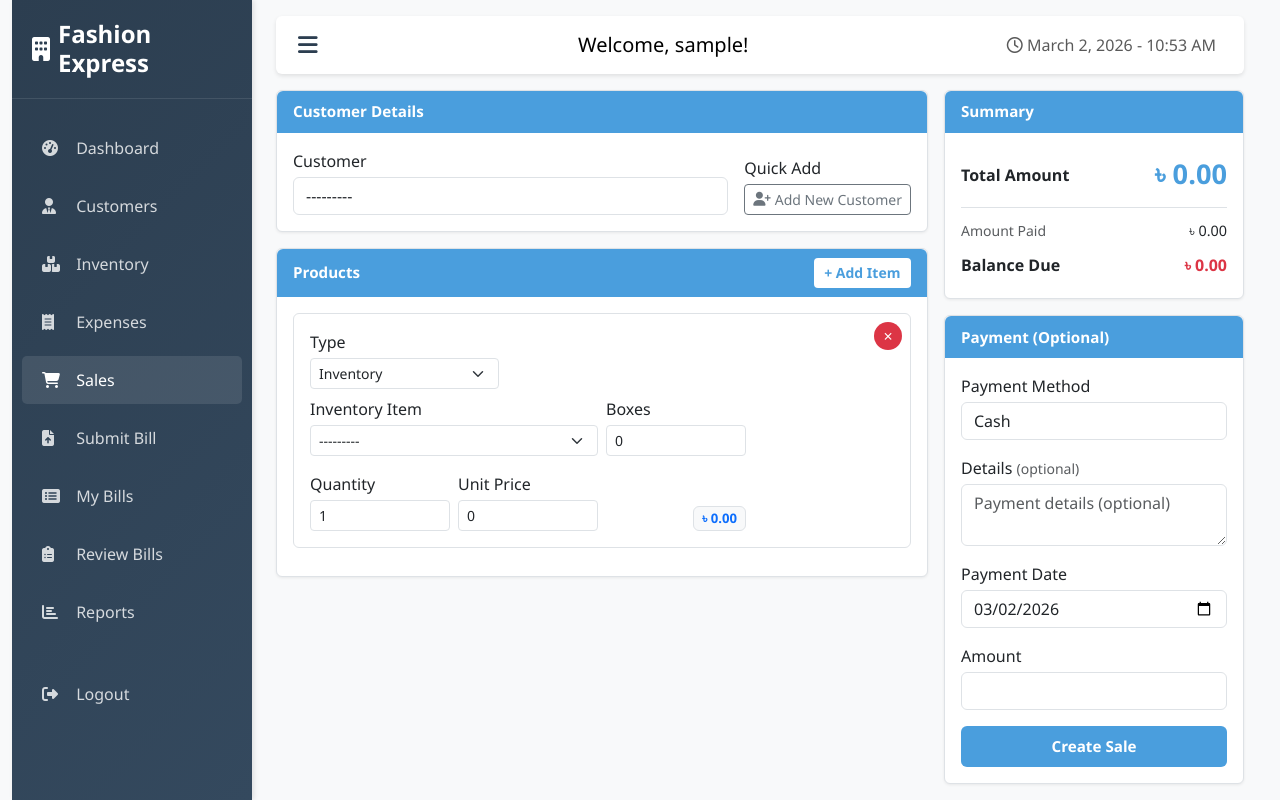
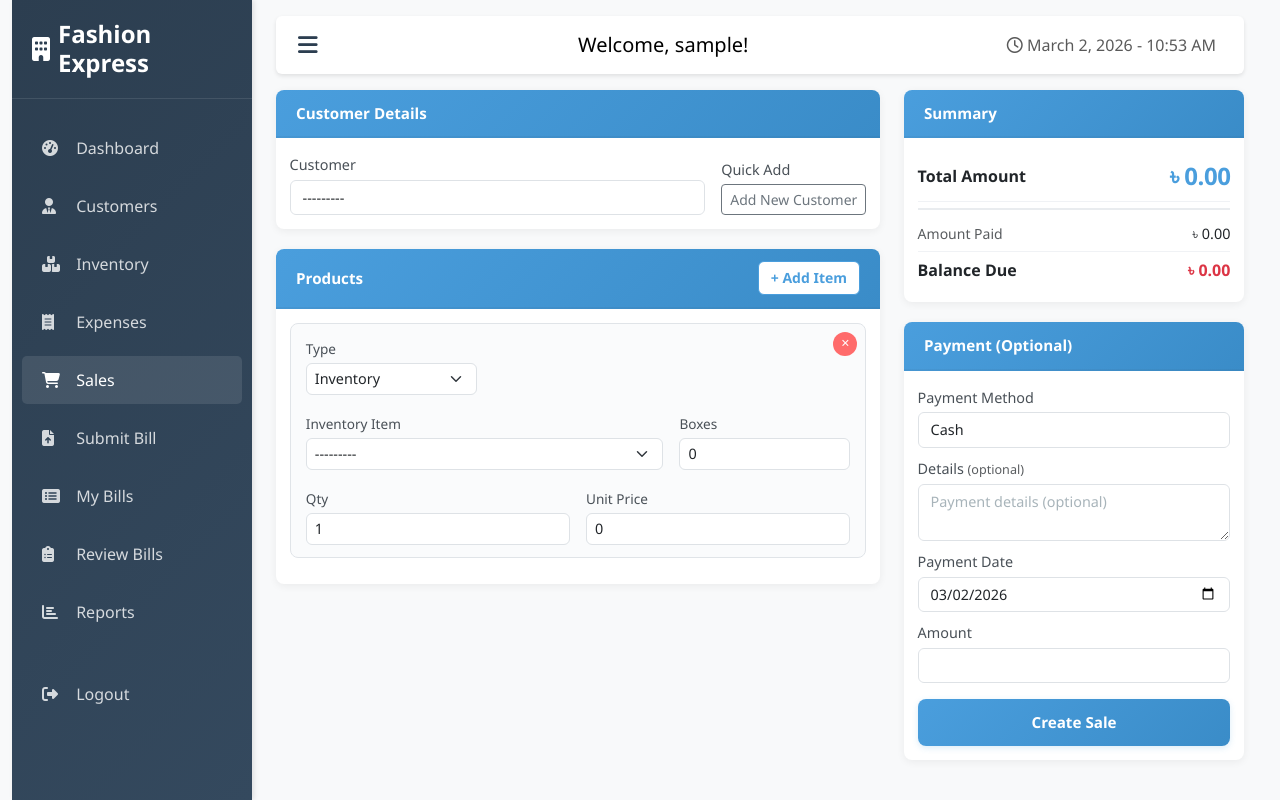
Before and after one commit to Emarat/org-management, a Django app: page /sales/new/ in a window 1280 px wide. Run offline with Django 4.2, Linux system fonts and the light colour scheme; the visitor is signed in with stand-in values (Sample User, id 1); data that the repository does not hold is empty.

Commit message:
improve sale page ui

```diff
--- a/templates/core/sale_create_unified.html
+++ b/templates/core/sale_create_unified.html
@@ -2,61 +2,166 @@
 {% block title %}{{ title|default:'Create Sale' }} - {{ brand.name|default:'Fashion Express' }}{% endblock %}
 {% block extra_css %}
 <style>
-  .sc-card { border: 1px solid #dee2e6; border-radius: .375rem; margin-bottom: 1rem; background: #fff; box-shadow: 0 1px 3px rgba(0,0,0,.07); }
+  /* Modern card design */
+  .sc-card {
+    border: none;
+    border-radius: 0.5rem;
+    margin-bottom: 1.25rem;
+    background: #fff;
+    box-shadow: 0 2px 8px rgba(0,0,0,.06);
+    transition: box-shadow 0.3s ease;
+    overflow: hidden;
+  }
+  .sc-card:hover { box-shadow: 0 4px 12px rgba(0,0,0,.1); }
+
   .sc-card-header {
-    background: #4a9edd;
+    background: linear-gradient(135deg, #4a9edd 0%, #3a8cc8 100%);
     color: #fff;
-    padding: .6rem 1rem;
-    border-radius: .375rem .375rem 0 0;
+    padding: .75rem 1.25rem;
     font-weight: 600;
     font-size: .95rem;
     display: flex;
     align-items: center;
-    gap: .4rem;
+    gap: .6rem;
+    border-bottom: 2px solid rgba(0,0,0,.05);
   }
-  .sc-card .card-body { padding: 1rem; }
+  .sc-card .card-body {
+    padding: .85rem;
+  }
 
+  /* Item cards */
   .item-card {
-    background: #fff;
-    border: 1px solid #dee2e6 !important;
-    border-radius: .375rem !important;
-    padding: 1rem !important;
+    background: #fafbfc;
+    border: 1.5px solid #e0e4e8 !important;
+    border-radius: .5rem !important;
+    padding: .75rem .95rem !important;
     margin-bottom: .75rem !important;
     position: relative;
+    transition: all 0.2s ease;
   }
+  .item-card:hover {
+    border-color: #4a9edd;
+    box-shadow: 0 2px 6px rgba(74, 158, 221, .1);
+  }
+
   .item-card .remove-item-btn {
     position: absolute !important; top: .5rem !important; right: .5rem !important;
-    width: 28px; height: 28px; padding: 0; border-radius: 50% !important;
-    background: #dc3545; color: #fff; border: none;
+    width: 24px; height: 24px; padding: 0; border-radius: 50% !important;
+    background: #ff6b6b; color: #fff; border: none;
     display: flex; align-items: center; justify-content: center;
-    font-size: 1rem; line-height: 1; z-index: 10; cursor: pointer;
+    font-size: .9rem; line-height: 1; z-index: 10; cursor: pointer;
+    transition: all 0.2s ease;
   }
-  .item-card .remove-item-btn:hover { background: #bb2d3b; }
+  .item-card .remove-item-btn:hover {
+    background: #ee5a52;
+    transform: scale(1.1);
+  }
 
-  .summary-total-amt { font-size: 1.7rem; font-weight: 800; color: #4a9edd; }
-  .summary-row { display: flex; justify-content: space-between; align-items: center; padding: .35rem 0; }
-  .summary-divider { border-top: 1px solid #dee2e6; margin: .4rem 0; }
+  /* Summary styling */
+  .summary-total-amt {
+    font-size: 1.5rem;
+    font-weight: 700;
+    color: #4a9edd;
+    letter-spacing: -0.5px;
+  }
+  .summary-row {
+    display: flex;
+    justify-content: space-between;
+    align-items: center;
+    padding: .4rem 0;
+    border-bottom: 1px solid #f0f2f5;
+  }
+  .summary-row:last-child { border-bottom: none; }
+  .summary-divider {
+    border-top: 2px solid #e9ecef;
+    margin: .4rem 0;
+  }
 
+  /* Button styling */
   .btn-create-sale {
+    background: linear-gradient(135deg, #4a9edd 0%, #3a8cc8 100%);
+    border: none;
+    color: #fff;
+    width: 100%;
+    padding: .75rem 1.25rem;
+    border-radius: .5rem;
+    font-weight: 600;
+    font-size: .95rem;
+    transition: all 0.3s ease;
+    box-shadow: 0 2px 6px rgba(74, 158, 221, .2);
+  }
+  .btn-create-sale:hover {
+    background: linear-gradient(135deg, #3a8cc8 0%, #2a7db8 100%);
+    transform: translateY(-2px);
+    box-shadow: 0 4px 10px rgba(74, 158, 221, .3);
+  }
+
+  /* Form elements */
+  .form-label {
+    font-weight: 500;
+    color: #495057;
+    font-size: .9rem;
+    margin-bottom: .5rem;
+  }
+
+  .form-control, .form-select {
+    border: 1.5px solid #dee2e6;
+    border-radius: .375rem;
+    transition: all 0.2s ease;
+    font-size: .9rem;
+  }
+
+  .form-control:focus, .form-select:focus {
+    border-color: #4a9edd;
+    box-shadow: 0 0 0 3px rgba(74, 158, 221, .1);
+  }
+
+  .form-control::placeholder {
+    color: #a8b4ba;
+  }
+
+  /* Add Item button */
+  #addItemRowBtn {
+    background: #fff;
+    color: #4a9edd;
+    font-weight: 600;
+    border: 1.5px solid #4a9edd;
+    padding: .35rem .75rem !important;
+    border-radius: .375rem;
+    transition: all 0.2s ease;
+  }
+
+  #addItemRowBtn:hover {
     background: #4a9edd;
-    border: none; color: #fff; width: 100%; padding: .55rem;
-    border-radius: .375rem; font-weight: 600; font-size: .95rem;
-    transition: background .15s;
+    color: #fff;
+    transform: translateY(-1px);
   }
-  .btn-create-sale:hover { background: #3a8cc8; color: #fff; }
 
   #itemsContainer:empty::after {
     content: 'No items yet. Click "+ Add Item" to get started.';
-    display: block; text-align: center; color: #adb5bd; padding: 2rem 0; font-size: .9rem;
+    display: block;
+    text-align: center;
+    color: #adb5bd;
+    padding: 2rem 0;
+    font-size: .95rem;
+    font-style: italic;
+  }
+
+  /* Responsive improvements */
+  @media (max-width: 768px) {
+    .summary-total-amt { font-size: 1.5rem; }
+    .sc-card .card-body { padding: 1rem; }
   }
 </style>
 {% endblock %}
 {% block content %}
 <form method="post" novalidate id="saleBuilderForm" autocomplete="off">
   {% csrf_token %}
-  {{ item_formset.management_form }}
+  <div style="display: none;">
+    {{ item_formset.management_form }}
+  </div>
 
-  <div style="display:flex; gap:1rem; align-items:flex-start;">
+  <div style="display:flex; gap:1.5rem; align-items:flex-start;">
 
     {# ── LEFT COLUMN ── #}
     <div style="flex:1 1 0; min-width:0;">
@@ -68,13 +173,15 @@
           <div class="row g-3 align-items-end">
             <div class="col">
               <label class="form-label mb-1">Customer</label>
-              {{ sale_form.customer }}
+              <div style="max-height: 36px;">
+                {{ sale_form.customer }}
+              </div>
             </div>
             <div class="col-auto">
               <label class="form-label mb-1">Quick Add</label>
               <button type="button" id="quickAddCustomerBtn"
                 class="btn btn-sm btn-outline-secondary d-flex align-items-center gap-1">
-                <i class="fas fa-user-plus"></i> Add New Customer
+                Add New Customer
               </button>
             </div>
           </div>
@@ -86,8 +193,7 @@
         <div class="sc-card-header">
           Products
           <button type="button" id="addItemRowBtn"
-            class="btn btn-sm ms-auto"
-            style="background:#fff; color:#4a9edd; font-weight:600; border:1px solid rgba(255,255,255,.6); padding:.2rem .6rem;">
+            class="btn btn-sm ms-auto">
             + Add Item
           </button>
         </div>
@@ -97,48 +203,41 @@
             {% with itype=form.item_type.value n=forloop.counter %}
             <div class="item-card" data-index="{{ forloop.counter0 }}">
               <button type="button" class="remove-item-btn" title="Remove">&times;</button>
-              {# Type row #}
-              <div class="row g-2 mb-2">
+              <div class="row g-3 mb-3">
                 <div class="col-md-4">
-                  <label class="form-label mb-1">Type</label>
+                  <label class="form-label mb-1" style="font-size:.85rem;">Type</label>
                   {{ form.item_type }}
                 </div>
               </div>
-              {# Inventory fields #}
               <div class="inv-fields" style="display:{% if itype == 'non_inventory' %}none{% else %}block{% endif %};">
-                <div class="row g-2 align-items-end">
-                  <div class="col-md-6">
-                    <label class="form-label mb-1">Inventory Item</label>
+                <div class="row g-3 align-items-end mb-3">
+                  <div class="col-md-8">
+                    <label class="form-label mb-1" style="font-size:.85rem;">Inventory Item</label>
                     {{ form.inventory_item }}
                   </div>
-                  <div class="col-md-3">
-                    <label class="form-label mb-1">Boxes</label>
+                  <div class="col-md-4">
+                    <label class="form-label mb-1" style="font-size:.85rem;">Boxes</label>
                     {{ form.boxes }}
                   </div>
                 </div>
               </div>
-              {# Machine fields #}
               <div class="machine-fields" style="display:{% if itype == 'non_inventory' %}block{% else %}none{% endif %};">
-                <div class="row g-2">
+                <div class="row g-3 mb-3">
                   <div class="col-12">
-                    <label class="form-label mb-1">Machine Details</label>
-                    {{ form.description }}
+                    <label class="form-label mb-1" style="font-size:.85rem;">Machine Details</label>
+                    <textarea name="{{ form.description.name }}" class="form-control form-control-sm" placeholder="Example:&#10;- Model: ABC-123&#10;- Capacity: 500kg" rows="3">{{ form.description.value|default:'' }}</textarea>
                   </div>
                 </div>
               </div>
               {# Shared: quantity + unit_price — rendered ONCE to avoid duplicate name submission #}
-              <div class="row g-2 mt-2 align-items-end">
-                <div class="col-md-3">
-                  <label class="form-label mb-1">Quantity <span class="unit-label text-primary small"></span></label>
+              <div class="row g-3 align-items-end">
+                <div class="col-md-6">
+                  <label class="form-label mb-1" style="font-size:.85rem;">Qty <span class="unit-label text-primary" style="font-size:.78rem;"></span></label>
                   {{ form.quantity }}
                 </div>
-                <div class="col-md-3">
-                  <label class="form-label mb-1">Unit Price</label>
+                <div class="col-md-6">
+                  <label class="form-label mb-1" style="font-size:.85rem;">Unit Price</label>
                   {{ form.unit_price }}
-                </div>
-                <div class="col-md-3 text-end">
-                  <label class="form-label mb-1">&nbsp;</label><br>
-                  <span class="badge bg-light text-primary border" style="font-size:.82rem; padding:.3rem .5rem;">৳&nbsp;<span class="line-total-val">0.00</span></span>
                 </div>
               </div>
               {{ form.non_field_errors }}
@@ -152,7 +251,7 @@
     </div>{# end left #}
 
     {# ── RIGHT COLUMN ── #}
-    <div style="flex:0 0 300px; min-width:260px;">
+    <div style="flex:0 0 340px; min-width:300px;">
 
       {# Summary #}
       <div class="sc-card">
@@ -178,15 +277,15 @@
       <div class="sc-card" id="paymentCard">
         <div class="sc-card-header">Payment (Optional)</div>
         <div class="card-body">
-          <div class="mb-3">
+          <div class="mb-2">
             <label class="form-label mb-1">Payment Method</label>
             {{ payment_form.method }}
           </div>
-          <div class="mb-3" id="payment-notes-wrapper">
+          <div class="mb-2" id="payment-notes-wrapper">
             <label class="form-label mb-1">Details <span class="text-muted small">(optional)</span></label>
             {{ payment_form.notes }}
           </div>
-          <div class="mb-3">
+          <div class="mb-2">
             <label class="form-label mb-1">Payment Date</label>
             {{ payment_form.payment_date }}
           </div>
@@ -447,40 +546,40 @@
 
       var cardHtml = '<div class="item-card" data-index="'+index+'">'
         + '<button type="button" class="remove-item-btn" title="Remove">&times;</button>'
-        + '<div class="row g-2 mb-2"><div class="col-md-4">'
-        +   '<label class="form-label mb-1">Type</label>'
-        +   '<select name="items-'+index+'-item_type" class="form-select form-select-sm">'
-        +     '<option value="inventory" selected>Inventory</option>'
-        +     '<option value="non_inventory">Machine</option>'
-        +   '</select>'
-        + '</div></div>'
+        + '<div class="row g-3 mb-3">'
+        +   '<div class="col-md-4">'
+        +     '<label class="form-label mb-1" style="font-size:.85rem;">Type</label>'
+        +     '<select name="items-'+index+'-item_type" class="form-select form-select-sm">'
+        +       '<option value="inventory" selected>Inventory</option>'
+        +       '<option value="non_inventory">Machine</option>'
+        +     '</select>'
+        +   '</div>'
+        + '</div>'
         + '<div class="inv-fields" style="display:block;">'
-        +   '<div class="row g-2 align-items-end">'
-        +     '<div class="col-md-6"><label class="form-label mb-1">Inventory Item</label>'
+        +   '<div class="row g-3 align-items-end mb-3">'
+        +     '<div class="col-md-8"><label class="form-label mb-1" style="font-size:.85rem;">Inventory Item</label>'
         +       '<select name="items-'+index+'-inventory_item" class="form-select form-select-sm"></select>'
         +     '</div>'
-        +     '<div class="col-md-3"><label class="form-label mb-1">Boxes</label>'
+        +     '<div class="col-md-4"><label class="form-label mb-1" style="font-size:.85rem;">Boxes</label>'
         +       '<input type="number" min="0" name="items-'+index+'-boxes" value="0" class="form-control form-control-sm boxes-inv">'
         +     '</div>'
         +   '</div>'
         + '</div>'
         + '<div class="machine-fields" style="display:none;">'
-        +   '<div class="row g-2">'
-        +     '<div class="col-12"><label class="form-label mb-1">Machine Details</label>'
-        +       '<textarea name="items-'+index+'-description" id="machine_desc_'+index+'" class="form-control form-control-sm machine-desc" placeholder="Enter machine name and specifications" rows="3" autocomplete="off"></textarea>'
+        +   '<div class="row g-3 mb-3">'
+        +     '<div class="col-12"><label class="form-label mb-1" style="font-size:.85rem;">Machine Details</label>'
+        +       '<textarea name="items-'+index+'-description" id="machine_desc_'+index+'" class="form-control form-control-sm machine-desc" placeholder="Example:\\n- Model: ABC-123\\n- Capacity: 500kg" rows="3" autocomplete="off"></textarea>'
         +     '</div>'
         +   '</div>'
         + '</div>'
-        + '<div class="row g-2 mt-2 align-items-end">'
-        +   '<div class="col-md-3"><label class="form-label mb-1">Quantity <span class="unit-label text-primary small"></span></label>'
+        + '<div class="row g-3 align-items-end">'
+        +   '<div class="col-md-6"><label class="form-label mb-1" style="font-size:.85rem;">Qty <span class="unit-label text-primary" style="font-size:.78rem;"></span></label>'
         +     '<input type="number" min="0" step="0.001" name="items-'+index+'-quantity" value="1" class="form-control form-control-sm quantity-inv quantity-machine">'
         +   '</div>'
-        +   '<div class="col-md-3"><label class="form-label mb-1">Unit Price</label>'
+        +   '<div class="col-md-6"><label class="form-label mb-1" style="font-size:.85rem;">Unit Price</label>'
         +     '<input type="number" step="0.01" name="items-'+index+'-unit_price" value="0" class="form-control form-control-sm unit-price-inv unit-price-machine">'
         +   '</div>'
-        +   '<div class="col-md-3 text-end"><label class="form-label mb-1">&nbsp;</label><br>'
-        +     '<span class="badge bg-light text-primary border" style="font-size:.82rem;padding:.3rem .5rem;">\u09F3&nbsp;<span class="line-total-val">0.00</span></span>'
-        +   '</div>'
+        + '</div>'
         + '</div>';
 
     var temp = document.createElement('div');
```
